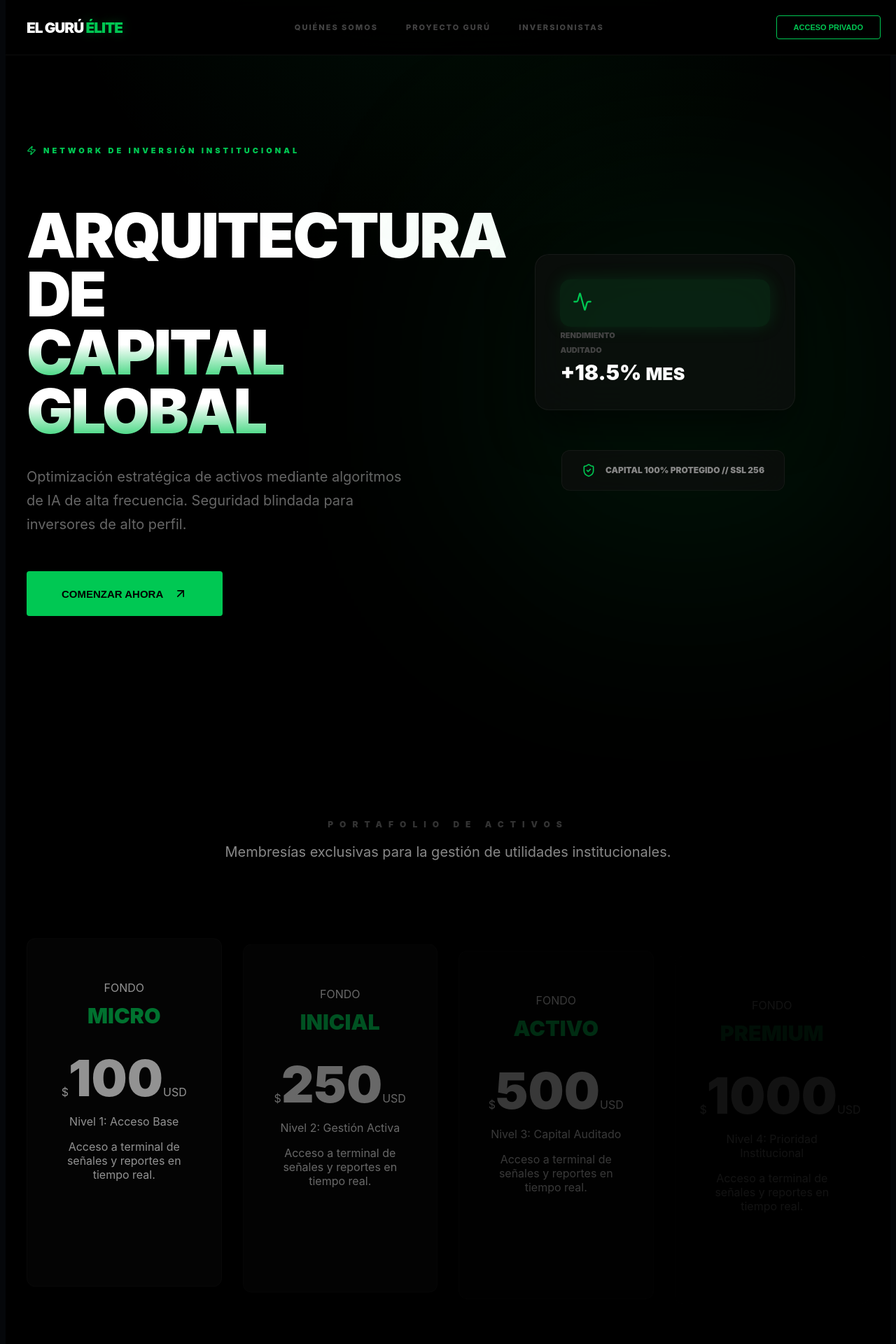
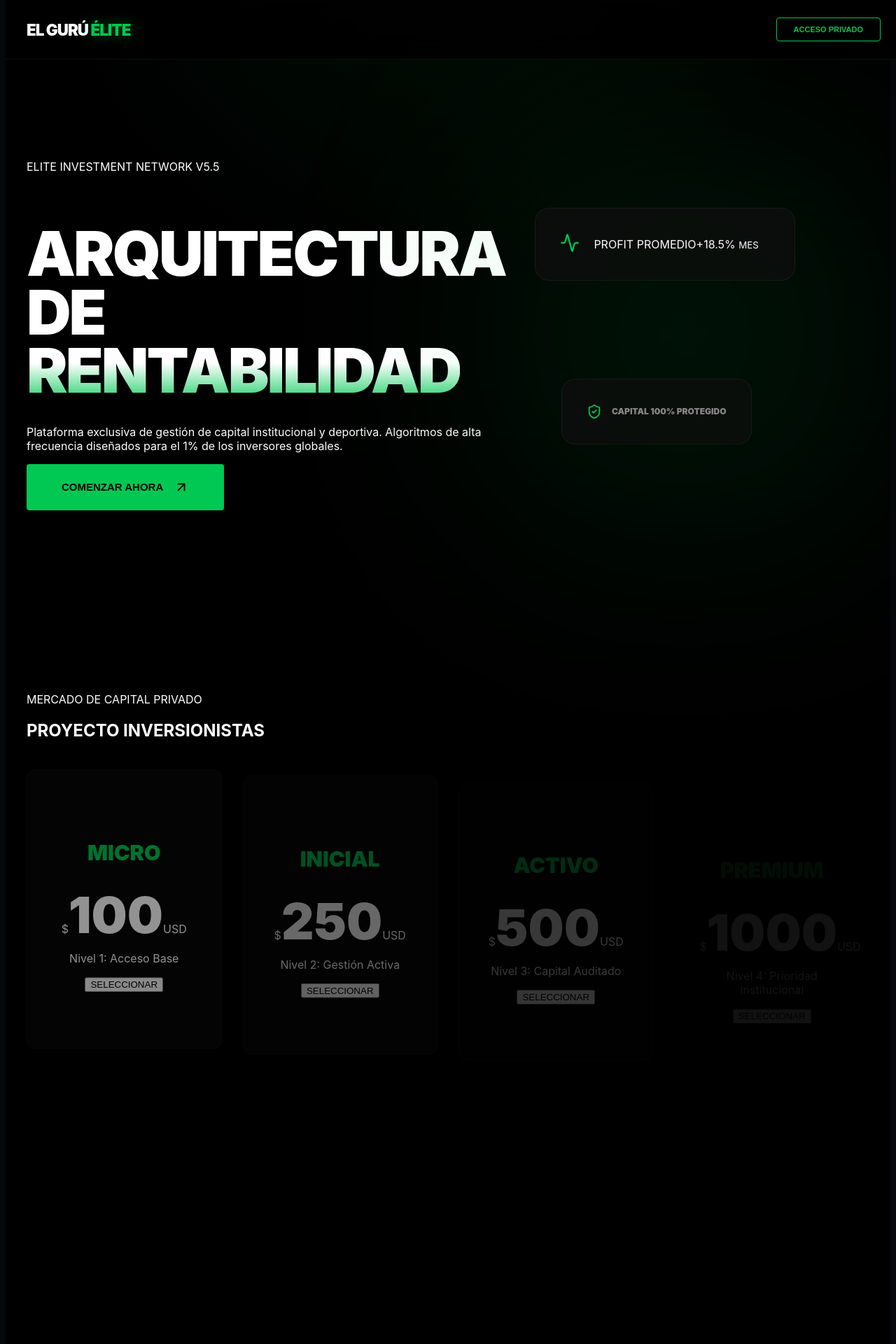
Before and after one commit to DeVx1978/el-guru-elite, a Next.js app: page / in a window 1280 px wide. Shown: the top 1920 px of the page at 70% size. Built offline with nearby package versions, Linux system fonts and the light colour scheme.

Commit message:
V5.5: Restauracion Maestra - Cero parpadeos y Diseño Premium

```diff
--- a/src/app/page.tsx
+++ b/src/app/page.tsx
@@ -7,26 +7,25 @@ import {
 
 export default function LandingPage() {
   const [loading, setLoading] = useState(true);
+  const [isNavigating, setIsNavigating] = useState(false);
   const router = useRouter();
 
-  // --- BLINDAJE DE ENTRADA ---
+  // --- BLINDAJE DE ENTRADA (SPLASH SCREEN) ---
   useEffect(() => {
-    router.prefetch('/panel');
     const timer = setTimeout(() => setLoading(false), 5000);
     return () => clearTimeout(timer);
-  }, [router]);
+  }, []);
 
-  // --- CORRECCIÓN QUIRÚRGICA: ELIMINA EL FLASH DE "BIENVENIDO" ---
-  const navegarPrivado = (e: React.MouseEvent) => {
-    e.preventDefault();
-    e.stopPropagation();
-
-    // 1. Forzamos un micro-bloqueo de renderizado para limpiar la vista actual
-    // 2. Ejecutamos la navegación nativa de Next.js sin estados intermedios
-    window.location.assign('/panel');
+  // --- CORRECCIÓN DEFINITIVA: NAVEGACIÓN SIN PARPADEO ---
+  const navegarPrivado = async () => {
+    // 1. Activamos una capa de bloqueo visual instantánea
+    setIsNavigating(true);
+    // 2. Ejecutamos la navegación
+    router.push('/panel');
   };
 
-  if (loading) {
+  // Si estamos cargando inicialmente o navegando, mostramos negro absoluto
+  if (loading || isNavigating) {
     return (
       <div className="splash-master">
         <div className="loader-container">
@@ -36,40 +35,37 @@ export default function LandingPage() {
           </div>
           <div className="scan-line"></div>
         </div>
-        <div className="loading-bar-master">
-          <div className="loading-bar-fill"></div>
+        <div className="loading-text-wrapper">
+          <h2 className="loading-text">SISTEMA ÉLITE: {isNavigating ? 'ACCEDIENDO...' : 'IDENTIFICANDO INVERSOR...'}</h2>
         </div>
-        <h2 className="loading-text-elite">AUTENTICANDO TERMINAL DE INVERSIÓN...</h2>
 
         <style jsx global>{`
           .splash-master {
             background: #000 !important;
             position: fixed; top: 0; left: 0; width: 100vw; height: 100vh;
             display: flex; flex-direction: column; justify-content: center; align-items: center;
-            z-index: 9999999; overflow: hidden;
+            z-index: 99999999; overflow: hidden;
           }
           .loader-container { position: relative; width: 220px; height: 220px; margin-bottom: 40px; }
           .image-wrapper {
             width: 100%; height: 100%; border-radius: 50%; overflow: hidden;
-            border: 2px solid #00C853; box-shadow: 0 0 70px rgba(0, 200, 83, 0.5);
-            position: relative; z-index: 2; background: #000;
+            border: 2px solid #00C853; box-shadow: 0 0 80px rgba(0, 200, 83, 0.4);
+            position: relative; z-index: 2;
           }
           .image-wrapper img { width: 100%; height: 100%; object-fit: cover; }
           .pulse-ring {
-            position: absolute; top: -15%; left: -15%; width: 130%; height: 130%;
-            border: 2px solid #00C853; border-radius: 50%; animation: pulse-master 2s infinite; opacity: 0.4;
+            position: absolute; top: -20%; left: -20%; width: 140%; height: 140%;
+            border: 1px solid #00C853; border-radius: 50%; animation: pulse-master 2s infinite; opacity: 0.3;
           }
           .scan-line {
             position: absolute; top: 0; left: 0; width: 100%; height: 10px;
             background: linear-gradient(to right, transparent, #00C853, transparent);
             box-shadow: 0 0 25px #00C853; z-index: 3; animation: scan-master 3s ease-in-out infinite;
           }
-          .loading-bar-master { width: 280px; height: 2px; background: rgba(255,255,255,0.03); border-radius: 10px; overflow: hidden; margin-top: 30px; }
-          .loading-bar-fill { width: 0%; height: 100%; background: #00C853; animation: progress-master 5s linear forwards; }
-          .loading-text-elite { color: #00C853; font-size: 11px; letter-spacing: 8px; margin-top: 25px; font-weight: 300; text-transform: uppercase; }
-          @keyframes pulse-master { 0% { transform: scale(0.8); opacity: 1; } 100% { transform: scale(1.4); opacity: 0; } }
+          .loading-text-wrapper { width: 100%; text-align: center; }
+          .loading-text { color: #00C853; font-size: 11px; letter-spacing: 8px; margin-top: 25px; font-weight: 300; text-transform: uppercase; }
+          @keyframes pulse-master { 0% { transform: scale(0.7); opacity: 0.8; } 100% { transform: scale(1.5); opacity: 0; } }
           @keyframes scan-master { 0%, 100% { top: 0%; } 50% { top: 100%; } }
-          @keyframes progress-master { 100% { width: 100%; } }
         `}</style>
       </div>
     );
@@ -86,85 +82,73 @@ export default function LandingPage() {
   return (
     <div className="elite-landing-master">
       <nav className="navbar-elite">
-        <div className="nav-container-master">
-          <div className="nav-brand">
-            <span className="brand-text">EL GURÚ <span className="brand-neon">ÉLITE</span></span>
+        <div className="nav-container">
+          <div className="brand-logo">
+            <span className="logo-main">EL GURÚ <span className="logo-neon">ÉLITE</span></span>
           </div>
-          <div className="nav-links-master">
-            <a href="#quienes-somos" className="link-elite">Quiénes Somos</a>
-            <a href="#proyecto-guru" className="link-elite">Proyecto Gurú</a>
-            <a href="#proyecto-inversionistas" className="link-elite">Inversionistas</a>
-          </div>
-          <div className="nav-actions-master">
-            <button onClick={navegarPrivado} className="btn-access-master">ACCESO PRIVADO</button>
+          <div className="nav-controls">
+            <button onClick={navegarPrivado} className="btn-access-priv">ACCESO PRIVADO</button>
           </div>
         </div>
       </nav>
 
-      {/* --- HERO SECTION --- */}
-      <section className="hero-elite">
-        <div className="hero-grid-layout">
-          <div className="hero-info-text">
-            <div className="hero-status-tag"><Zap size={14} color="#00C853" /> NETWORK DE INVERSIÓN INSTITUCIONAL</div>
-            <h1 className="hero-main-title">
+      <section className="hero-section">
+        <div className="hero-layout">
+          <div className="hero-content-left">
+            <div className="elite-tag">ELITE INVESTMENT NETWORK V5.5</div>
+            <h1 className="hero-title-main">
               ARQUITECTURA DE <br/>
-              <span className="text-glow-neon">CAPITAL GLOBAL</span>
+              <span className="text-gradient-neon">RENTABILIDAD</span>
             </h1>
-            <p className="hero-subtext">
-              Optimización estratégica de activos mediante algoritmos de IA de alta frecuencia.
-              Seguridad blindada para inversores de alto perfil.
+            <p className="hero-description-premium">
+              Plataforma exclusiva de gestión de capital institucional y deportiva.
+              Algoritmos de alta frecuencia diseñados para el 1% de los inversores globales.
             </p>
-            <div className="hero-cta-btn-group">
-              <button onClick={() => router.push('/unete')} className="btn-hero-primary">
-                COMENZAR AHORA <ArrowUpRight size={20} />
+            <div className="hero-cta-box">
+              <button onClick={() => router.push('/unete')} className="btn-hero-glow">
+                COMENZAR AHORA <ArrowUpRight size={22} />
               </button>
             </div>
           </div>
 
-          <div className="hero-visuals-right">
+          <div className="hero-visual-right">
             <div className="master-glow-orb"></div>
-            <div className="stat-card-master glass-depth-1">
-              <div className="stat-icon-glow">
-                <Activity color="#00C853" size={28} />
+            <div className="floating-stat-card glass-morphism card-pos-1">
+              <div className="stat-icon-wrapper">
+                <Activity size={28} color="#00C853" />
               </div>
-              <div className="stat-info-text-box">
-                <span className="stat-label-master">RENDIMIENTO <br/>AUDITADO</span>
-                <span className="stat-value-master">+18.5% <small>MES</small></span>
+              <div className="stat-text-box">
+                <span className="label-top">PROFIT PROMEDIO</span>
+                <span className="value-main">+18.5% <small>MES</small></span>
               </div>
             </div>
-            <div className="stat-card-master glass-depth-2">
-              <ShieldCheck color="#00C853" size={20} />
-              <span className="shield-text-master">CAPITAL 100% PROTEGIDO // SSL 256</span>
+            <div className="floating-stat-card glass-morphism card-pos-2">
+              <ShieldCheck size={22} color="#00C853" />
+              <span className="shield-text">CAPITAL 100% PROTEGIDO</span>
             </div>
           </div>
         </div>
       </section>
 
-      {/* --- PORTAFOLIO DE 5 MEMBRESÍAS --- */}
-      <section id="proyecto-inversionistas" className="plans-area-master">
-        <div className="plans-header-master">
-          <h2 className="plans-title-tag">PORTAFOLIO DE ACTIVOS</h2>
-          <p className="plans-subtitle-master">Membresías exclusivas para la gestión de utilidades institucionales.</p>
+      <section id="proyecto-inversionistas" className="plans-master-section">
+        <div className="section-header-elite">
+          <span className="header-tag">MERCADO DE CAPITAL PRIVADO</span>
+          <h2 className="header-title">PROYECTO INVERSIONISTAS</h2>
+          <div className="header-line"></div>
         </div>
-        <div className="plans-grid-master">
+        <div className="plans-grid-elite">
           {membresias.map((plan) => (
-            <div key={plan.name} className="membership-card-master fade-up-card" style={{animationDelay: plan.delay}}>
-              <div className="membership-inner">
-                <div className="membership-top-info">
-                  <span className="m-cat-tag">FONDO</span>
-                  <h3 className="m-name-title">{plan.name}</h3>
+            <div key={plan.name} className="plan-card-elite fade-up-anim" style={{animationDelay: plan.delay}}>
+              <div className="plan-card-inner">
+                <h4 className="p-name-title">{plan.name}</h4>
+                <div className="p-price-box">
+                  <span className="p-curr">$</span>
+                  <span className="p-num">{plan.price}</span>
+                  <span className="p-tag-usd">USD</span>
                 </div>
-                <div className="membership-body-info">
-                  <div className="m-price-box-master">
-                    <span className="m-curr-sign">$</span>
-                    <span className="m-amount-num">{plan.price}</span>
-                    <span className="m-usd-tag">USD</span>
-                  </div>
-                  <div className="m-divider-master"></div>
-                  <p className="m-perk-text-elite">{plan.perk}</p>
-                  <p className="m-desc-text-elite">Acceso a terminal de señales y reportes en tiempo real.</p>
-                </div>
-                <button onClick={() => router.push('/unete')} className="btn-m-select-master">SELECCIONAR NIVEL</button>
+                <div className="p-sep-line"></div>
+                <p className="p-perk-text">{plan.perk}</p>
+                <button onClick={() => router.push('/unete')} className="btn-plan-select">SELECCIONAR</button>
               </div>
             </div>
           ))}
@@ -172,78 +156,55 @@ export default function LandingPage() {
       </section>
 
       <footer className="footer-elite-master">
-        <div className="footer-wrap">
-          <div className="footer-links-row-elite">
-            <a href="/terminos" className="f-item-elite"><Scale size={16}/> Términos Legales</a>
-            <a href="/privacidad" className="f-item-elite"><FileText size={16}/> Privacidad</a>
-            <a href="/confidencialidad" className="f-item-elite"><Lock size={16}/> Confidencialidad</a>
+        <div className="footer-container">
+          <div className="footer-legal-links">
+            <a href="/terminos" className="f-legal-item"><Scale size={16}/> Términos</a>
+            <a href="/privacidad" className="f-legal-item"><FileText size={16}/> Privacidad</a>
+            <a href="/confidencialidad" className="f-legal-item"><Lock size={16}/> Confidencialidad</a>
           </div>
-          <p className="f-copyright-elite">&copy; 2026 EL GURÚ ÉLITE. TODOS LOS DERECHOS RESERVADOS.</p>
+          <p className="f-copy-txt">&copy; 2026 EL GURÚ ÉLITE. TODOS LOS DERECHOS RESERVADOS.</p>
         </div>
       </footer>
 
       <style jsx global>{`
-        .elite-landing-master {
-          background-color: #000; color: white; min-height: 100vh;
-          font-family: 'Inter', -apple-system, sans-serif; overflow-x: hidden;
-          padding-top: 80px;
-        }
-        .navbar-elite {
-          width: 100%; position: fixed; top: 0; z-index: 1000;
-          backdrop-filter: blur(30px); background: rgba(0, 0, 0, 0.9);
-          border-bottom: 1px solid rgba(255,255,255,0.05);
-        }
-        .nav-container-master {
-          max-width: 1300px; margin: 0 auto; padding: 22px 30px;
-          display: flex; justify-content: space-between; align-items: center;
-        }
-        .brand-text { font-weight: 900; font-size: 1.3rem; letter-spacing: -1px; }
-        .brand-neon { color: #00C853; text-shadow: 0 0 15px rgba(0,200,83,0.3); }
-        .nav-links-master { display: none; gap: 40px; }
-        @media (min-width: 1024px) { .nav-links-master { display: flex; } }
-        .link-elite { color: #444; text-decoration: none; font-size: 11px; font-weight: 800; text-transform: uppercase; letter-spacing: 2px; transition: 0.3s; }
-        .link-elite:hover { color: #00C853; }
-        .btn-access-master { background: transparent; border: 1px solid #00C853; color: #00C853; padding: 10px 24px; border-radius: 4px; font-size: 11px; font-weight: 900; cursor: pointer; transition: 0.3s; }
-        .btn-access-master:hover { background: #00C853; color: black; box-shadow: 0 0 20px rgba(0,200,83,0.3); }
+        :root { --neon: #00C853; --glass: rgba(15, 15, 15, 0.7); }
+        .elite-landing-master { background: #000; color: white; font-family: 'Inter', sans-serif; overflow-x: hidden; scroll-behavior: smooth; padding-top: 100px; }
+        .navbar-elite { position: fixed; top: 0; width: 100%; z-index: 1000; background: rgba(0,0,0,0.9); backdrop-filter: blur(30px); border-bottom: 1px solid rgba(255,255,255,0.05); }
+        .nav-container { max-width: 1400px; margin: 0 auto; padding: 25px 30px; display: flex; justify-content: space-between; align-items: center; }
+        .logo-main { font-weight: 900; font-size: 1.4rem; letter-spacing: -1px; }
+        .logo-neon { color: var(--neon); text-shadow: 0 0 20px rgba(0, 200, 83, 0.5); }
+        .btn-access-priv { background: transparent; border: 1px solid var(--neon); color: var(--neon); padding: 10px 24px; border-radius: 4px; font-weight: 900; font-size: 11px; cursor: pointer; transition: 0.4s; }
+        .btn-access-priv:hover { background: var(--neon); color: black; box-shadow: 0 0 20px rgba(0,200,83,0.4); }
 
-        .hero-elite { max-width: 1300px; margin: 0 auto; padding: 120px 30px; }
-        .hero-grid-layout { display: grid; grid-template-columns: 1fr; gap: 80px; }
-        @media (min-width: 1024px) { .hero-grid-layout { grid-template-columns: 1.2fr 0.8fr; align-items: center; } }
-        .hero-status-tag { color: #00C853; font-size: 11px; font-weight: 900; letter-spacing: 4px; margin-bottom: 25px; display: flex; align-items: center; gap: 10px; }
-        .hero-main-title { font-size: 3.5rem; font-weight: 900; line-height: 0.95; margin-bottom: 35px; letter-spacing: -3px; }
-        @media (min-width: 768px) { .hero-main-title { font-size: 5.5rem; } }
-        .text-glow-neon { background: linear-gradient(180deg, #fff 40%, #00C853 100%); -webkit-background-clip: text; -webkit-text-fill-color: transparent; }
-        .hero-subtext { color: #666; font-size: 1.25rem; line-height: 1.7; margin-bottom: 50px; max-width: 550px; }
-        .btn-hero-primary { background: #00C853; color: black; border: none; padding: 22px 50px; border-radius: 4px; font-weight: 900; font-size: 15px; display: flex; align-items: center; gap: 15px; cursor: pointer; transition: 0.4s; }
-        .btn-hero-primary:hover { transform: translateY(-4px); box-shadow: 0 15px 40px rgba(0, 200, 83, 0.4); }
+        .hero-section { max-width: 1400px; margin: 0 auto; padding: 120px 30px; }
+        .hero-layout { display: grid; grid-template-columns: 1fr; gap: 80px; }
+        @media (min-width: 1100px) { .hero-layout { grid-template-columns: 1.2fr 0.8fr; align-items: center; } }
+        .hero-title-main { font-size: 3.5rem; font-weight: 900; line-height: 0.95; margin-bottom: 35px; letter-spacing: -3px; }
+        @media (min-width: 768px) { .hero-title-main { font-size: 5.5rem; } }
+        .text-gradient-neon { background: linear-gradient(180deg, #fff 40%, var(--neon) 100%); -webkit-background-clip: text; -webkit-text-fill-color: transparent; }
+        .btn-hero-glow { background: var(--neon); color: black; border: none; padding: 22px 50px; border-radius: 4px; font-weight: 900; font-size: 15px; display: flex; align-items: center; gap: 15px; cursor: pointer; }
 
-        .hero-visuals-right { position: relative; display: flex; justify-content: center; align-items: center; height: 450px; }
-        .glass-depth-1 { background: rgba(15, 15, 15, 0.6); backdrop-filter: blur(35px); border: 1px solid rgba(255,255,255,0.06); border-radius: 20px; padding: 35px; width: 300px; position: absolute; top: 10%; right: 5%; animation: float-master 6s ease-in-out infinite; box-shadow: 0 25px 60px rgba(0,0,0,0.6); z-index: 10; }
-        .glass-depth-2 { background: rgba(15, 15, 15, 0.6); backdrop-filter: blur(25px); border: 1px solid rgba(255,255,255,0.05); border-radius: 12px; padding: 18px 28px; font-size: 12px; font-weight: 900; color: #888; position: absolute; bottom: 15%; left: 0; display: flex; align-items: center; gap: 14px; animation: float-master 6s ease-in-out infinite reverse; z-index: 10; }
-        .stat-icon-glow { background: rgba(0, 200, 83, 0.1); padding: 18px; border-radius: 15px; box-shadow: 0 0 25px rgba(0,200,83,0.15); }
-        .stat-label-master { font-size: 11px; color: #444; font-weight: 900; line-height: 1.4; }
-        .stat-value-master { font-size: 30px; font-weight: 900; color: white; display: block; margin-top: 6px; }
-        .master-glow-orb { position: absolute; width: 450px; height: 450px; background: #00C853; filter: blur(160px); opacity: 0.15; z-index: 1; }
+        .hero-visual-right { position: relative; height: 450px; display: flex; justify-content: center; align-items: center; }
+        .master-glow-orb { position: absolute; width: 450px; height: 450px; background: var(--neon); filter: blur(160px); opacity: 0.15; z-index: 1; }
+        .glass-morphism { background: var(--glass); backdrop-filter: blur(35px); border: 1px solid rgba(255,255,255,0.06); border-radius: 20px; padding: 35px; z-index: 10; }
+        .floating-stat-card { position: absolute; animation: float-master 6s ease-in-out infinite; }
+        .card-pos-1 { top: 10%; right: 5%; width: 300px; display: flex; gap: 20px; align-items: center; }
+        .card-pos-2 { bottom: 15%; left: 0; display: flex; gap: 14px; align-items: center; font-size: 12px; font-weight: 900; color: #888; }
 
-        .plans-area-master { padding: 160px 30px; max-width: 1550px; margin: 0 auto; }
-        .plans-title-tag { font-size: 12px; letter-spacing: 9px; color: #333; margin-bottom: 20px; text-transform: uppercase; font-weight: 900; text-align: center; }
-        .plans-subtitle-master { color: #888; font-size: 1.25rem; text-align: center; margin-bottom: 90px; }
-        .plans-grid-master { display: grid; grid-template-columns: repeat(auto-fit, minmax(240px, 1fr)); gap: 30px; }
-        .membership-card-master { background: #080808; border: 1px solid #111; border-radius: 12px; transition: 0.5s cubic-bezier(0.19, 1, 0.22, 1); position: relative; overflow: hidden; }
-        .membership-card-master:hover { border-color: #00C853; transform: translateY(-15px); background: #0c0c0c; box-shadow: 0 35px 70px rgba(0, 200, 83, 0.18); }
-        .membership-inner { padding: 60px 35px; text-align: center; height: 100%; display: flex; flex-direction: column; }
-        .m-name-title { color: #00C853; font-size: 1.9rem; font-weight: 900; text-transform: uppercase; margin: 12px 0 35px; }
-        .m-amount-num { font-size: 4.5rem; font-weight: 900; color: white; line-height: 1; }
-        .btn-m-select-master { background: transparent; border: 1px solid #1a1a1a; color: white; padding: 18px; width: 100%; border-radius: 4px; font-weight: 900; cursor: pointer; transition: 0.3s; margin-top: auto; }
-        .btn-m-select-master:hover { background: white; color: black; }
+        .plans-master-section { padding: 140px 30px; max-width: 1550px; margin: 0 auto; }
+        .plans-grid-elite { display: grid; grid-template-columns: repeat(auto-fit, minmax(240px, 1fr)); gap: 30px; }
+        .plan-card-elite { background: #080808; border: 1px solid #111; border-radius: 12px; transition: 0.5s; position: relative; overflow: hidden; }
+        .plan-card-elite:hover { border-color: var(--neon); transform: translateY(-15px); box-shadow: 0 35px 70px rgba(0, 200, 83, 0.18); }
+        .plan-card-inner { padding: 60px 35px; text-align: center; }
+        .p-name-title { color: var(--neon); font-size: 1.9rem; font-weight: 900; text-transform: uppercase; margin-bottom: 35px; }
+        .p-num { font-size: 4.5rem; font-weight: 900; color: white; line-height: 1; }
 
         .footer-elite-master { padding: 120px 30px 80px; background: #050505; text-align: center; border-top: 1px solid #111; }
-        .footer-links-row-elite { display: flex; justify(center); gap: 60px; margin-bottom: 50px; flex-wrap: wrap; }
-        .f-item-elite { color: #333; text-decoration: none; font-size: 13px; display: flex; align-items: center; gap: 12px; }
-        .f-item-elite:hover { color: #00C853; }
+        .footer-legal-links { display: flex; justify-content: center; gap: 60px; margin-bottom: 50px; flex-wrap: wrap; }
+        .f-legal-item { color: #333; text-decoration: none; font-size: 13px; display: flex; align-items: center; gap: 12px; }
 
         @keyframes float-master { 0%, 100% { transform: translateY(0); } 50% { transform: translateY(-20px); } }
-        .fade-up-card { opacity: 0; animation: fadeUpMaster 1.2s ease forwards; }
+        .fade-up-anim { opacity: 0; animation: fadeUpMaster 1.2s ease forwards; }
         @keyframes fadeUpMaster { from { opacity: 0; transform: translateY(50px); } to { opacity: 1; transform: translateY(0); } }
       `}</style>
     </div>
```
